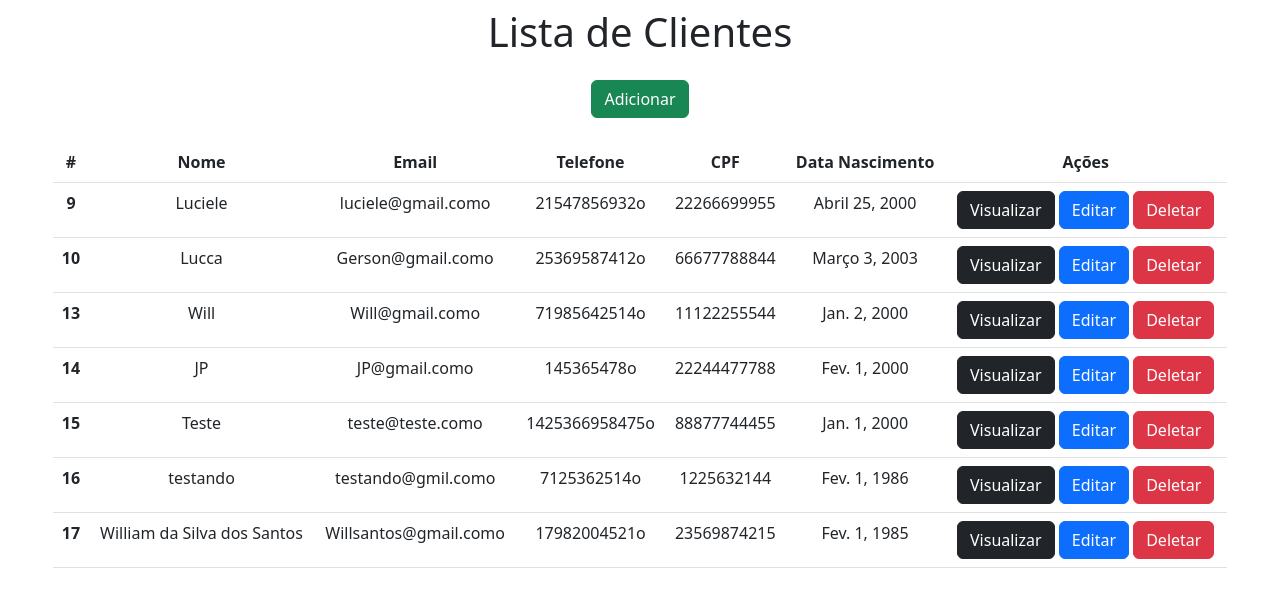
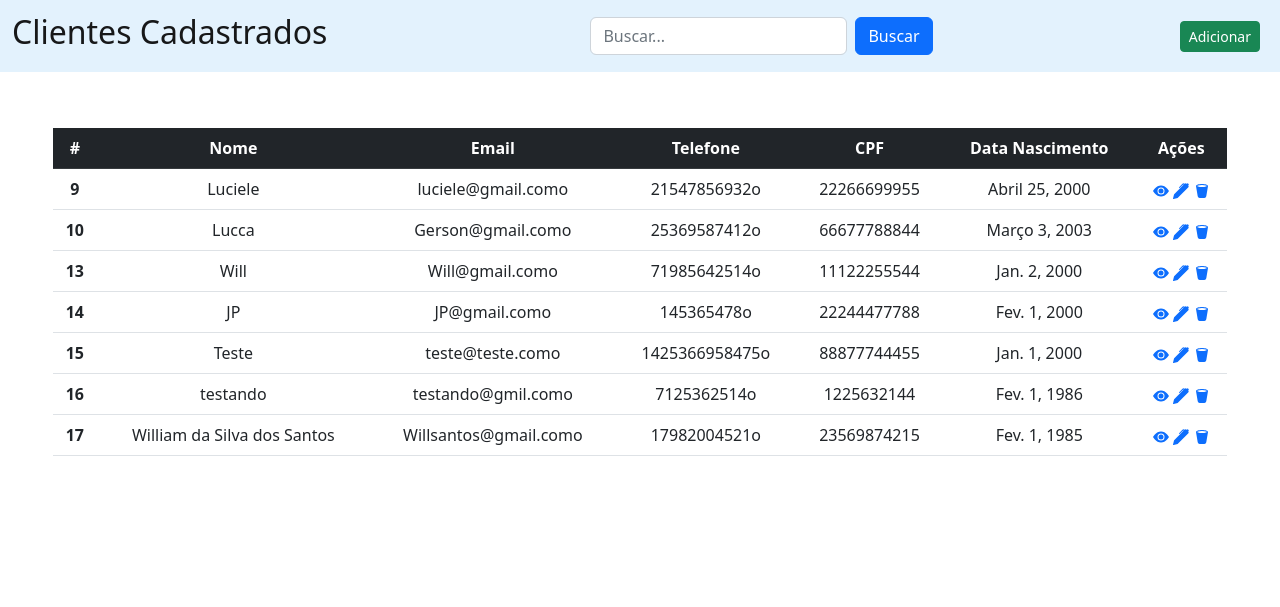
Before and after one commit to willsantos86/Crud_com_Python, a Django app: page / in a window 1280 px wide. Shown: the top 607 px of the page. Run offline with Django 3.2, Linux system fonts and the light colour scheme; data comes from the database, SQL or seed files in the repository; both versions use the stored data as it was after the commit.

Commit message:
Melhorando o visual dos templates.

```diff
--- a/app/templates/form.html
+++ b/app/templates/form.html
@@ -14,6 +14,7 @@
             <a href="/" class="btn btn-info">Voltar</a>
         </div>
         <div class="col-8 m-auto pt-4 pb-2 text-center">
+            <div id="result"></div>
             <form name="form" id="form" action="{% if db %}/update/{{ db.id }}/{% else %}/create/{% endif %}" method="post">
                 {% csrf_token %}
                 <!--{{ form.as_p }}-->
@@ -25,6 +26,8 @@
                 <input type="submit" class="btn btn-success" value="Salvar">
             </form>
         </div>
+        {% load static %}
+        <script src="{% static 'javascript.js' %}"></script>
     </body>
 
 </html>
--- a/app/templates/index.html
+++ b/app/templates/index.html
@@ -7,15 +7,43 @@
         <title>Cadastro de Clientes</title>
     </head>
     <body>
-        <div class="col-8 m-auto pt-2 pb-2 text-center">
+        <nav class="navbar" style="background-color: #e3f2fd">
+          <div class="container-fluid">
+            <a class="navbar-brand"><h2>Clientes Cadastrados</h2></a>
+            <form method="get" class="d-flex" role="search">
+                <input class="form-control me-2" type="text" id="search" name="search" placeholder="Buscar..." aria-label="Search">
+                <button class="btn btn-primary" type="submit">Buscar</button>
+            </form>
+            <div class="d-grid gap-2 d-md-flex justify-content-md-end">
+                <a href="/form/" class="btn btn-success me-md-2 btn-sm">Adicionar</a>
+            </div>
+          </div>
+        </nav>
+        <!--<div class="col-8 m-auto pt-2 pb-2 text-center">
             <h1>Lista de Clientes</h1>
+        </div>-->
+        <!--<div class="col-8 m-auto pt-2 pb-2 text-center">
+            <a href="/form/" class="btn btn-success">Adicionar</a>
+        </div>-->
+
+
+        <div class="col-6 m-auto pt-2 pb-2 text-center">
+            <!--<form method="get">
+                <input type="text" id="search" name="search" class="form-control" placeholder="Buscar...">
+            </form>-->
+
+            <!--<form method="get" class="d-flex" role="search">
+                <input class="form-control me-2" type="text" id="search" name="search" placeholder="Buscar..." aria-label="Search">
+                <button class="btn btn-outline-success" type="submit">Buscar</button>
+            </form>-->
+
         </div>
-        <div class="col-8 m-auto pt-2 pb-2 text-center">
-            <a href="" class="btn btn-success">Adicionar</a>
-        </div>
+
         <div class="col-11 m-auto pt-3 pb-2 text-center">
+
+            <br>
             <table class="table">
-              <thead class="thead-dark">
+             <thead class="table-dark">
                 <tr>
                   <th scope="col">#</th>
                   <th scope="col">Nome</th>
@@ -36,16 +64,40 @@
                       <td>{{ dbs.cpf }}</td>
                       <td>{{ dbs.data_nascimento }}</td>
                       <td>
-                      <a href="/view/{{dbs.id}}/" class="btn btn-dark">Visualizar</a>
-                      <a href="/edit/{{dbs.id}}/" class="btn btn-primary">Editar</a>
-                      <a href="" class="btn btn-danger">Deletar</a>
+                          <a href="/view/{{dbs.id}}/">
+                              <svg xmlns="http://www.w3.org/2000/svg" width="16" height="16" fill="currentColor" class="bi bi-eye-fill" viewBox="0 0 16 16">
+                                  <path d="M10.5 8a2.5 2.5 0 1 1-5 0 2.5 2.5 0 0 1 5 0z"/>
+                                  <path d="M0 8s3-5.5 8-5.5S16 8 16 8s-3 5.5-8 5.5S0 8 0 8zm8 3.5a3.5 3.5 0 1 0 0-7 3.5 3.5 0 0 0 0 7z"/>
+                              </svg></a>
+                          <a href="/edit/{{dbs.id}}/">
+                              <svg xmlns="http://www.w3.org/2000/svg" width="16" height="16" fill="currentColor" class="bi bi-pen-fill" viewBox="0 0 16 16">
+                                <path d="m13.498.795.149-.149a1.207 1.207 0 1 1 1.707 1.708l-.149.148a1.5 1.5 0 0 1-.059 2.059L4.854 14.854a.5.5 0 0 1-.233.131l-4 1a.5.5 0 0 1-.606-.606l1-4a.5.5 0 0 1 .131-.232l9.642-9.642a.5.5 0 0 0-.642.056L6.854 4.854a.5.5 0 1 1-.708-.708L9.44.854A1.5 1.5 0 0 1 11.5.796a1.5 1.5 0 0 1 1.998-.001z"/>
+                              </svg></a>
+                          <a href="/delete/{{dbs.id}}/" class=" btnDel">
+                              <svg xmlns="http://www.w3.org/2000/svg" width="16" height="16" fill="currentColor" class="bi bi-trash2-fill" viewBox="0 0 16 16">
+                                <path d="M2.037 3.225A.703.703 0 0 1 2 3c0-1.105 2.686-2 6-2s6 .895 6 2a.702.702 0 0 1-.037.225l-1.684 10.104A2 2 0 0 1 10.305 15H5.694a2 2 0 0 1-1.973-1.671L2.037 3.225zm9.89-.69C10.966 2.214 9.578 2 8 2c-1.58 0-2.968.215-3.926.534-.477.16-.795.327-.975.466.18.14.498.307.975.466C5.032 3.786 6.42 4 8 4s2.967-.215 3.926-.534c.477-.16.795-.327.975-.466-.18-.14-.498-.307-.975-.466z"/>
+                              </svg></a>
                       </td>
                   </tr>
               {% endfor %}
-
               </tbody>
             </table>
+        </div>
 
+       <!-- <div class="pagination">
+            {% if db.has_previous %}
+                <a href="?page={{db.previous_page_number}}"> < </a>
+            {% endif %}
+
+            {{ db.number }}
+
+            {% if db.has_next %}
+                <a href="?page={{db.next_page_number}}"> > </a>
+            {% endif %}
+        </div> -->
+
+        {% load static %}
+        <script src="{% static 'javascript.js' %}"></script>
     </body>
 
 </html>
--- a/app/views.py
+++ b/app/views.py
@@ -1,12 +1,23 @@
 from django.shortcuts import render, redirect
 from app.forms import DadosForm
 from app.models import Dados
+from django.core.paginator import Paginator
 
 
 # Create your views here.
 def index(request):
     data = {}
-    data['db'] = Dados.objects.all()
+    search = request.GET.get('search')
+    if search:
+        data['db'] = Dados.objects.filter(nome__icontains=search)
+    else:
+        data['db'] = Dados.objects.all()
+
+    #data['db'] = Dados.objects.all()
+    #all = Dados.objects.all()
+    #paginator = Paginator(all, 3)
+    #pages = request.GET.get('page')
+    #data['db'] = paginator.get_page(pages)
     return render(request, 'index.html', data)
 
 def form(request):
@@ -41,3 +52,8 @@ def update(request, pk):
     if form.is_valid():
         form.save()
         return redirect('index')
+
+def delete(request, pk):
+    db = Dados.objects.get(pk=pk)
+    db.delete()
+    return redirect('index')
--- a/project/settings.py
+++ b/project/settings.py
@@ -9,7 +9,7 @@ https://docs.djangoproject.com/en/3.2/topics/settings/
 For the full list of settings and their values, see
 https://docs.djangoproject.com/en/3.2/ref/settings/
 """
-
+import os
 from pathlib import Path
 
 # Build paths inside the project like this: BASE_DIR / 'subdir'.
@@ -119,6 +119,7 @@ USE_TZ = True
 # https://docs.djangoproject.com/en/3.2/howto/static-files/
 
 STATIC_URL = '/static/'
+STATIC_ROOT = os.path.join(BASE_DIR, 'static')
 
 # Default primary key field type
 # https://docs.djangoproject.com/en/3.2/ref/settings/#default-auto-field
--- a/project/urls.py
+++ b/project/urls.py
@@ -1,7 +1,7 @@
 
 from django.contrib import admin
 from django.urls import path
-from app.views import index, form, create, view, edit, update
+from app.views import index, form, create, view, edit, update, delete
 
 urlpatterns = [
     path('admin/', admin.site.urls),
@@ -11,5 +11,6 @@ urlpatterns = [
     path('view/<int:pk>/', view, name='view'),
     path('edit/<int:pk>/', edit, name='edit'),
     path('update/<int:pk>/', update, name='update'),
+    path('delete/<int:pk>/', delete, name='delete'),
 
 ]
```
Also changed, not shown: app/static/javascript.js (added, +42 -0 lines), db.sqlite3. Lines whose indentation alone changed are shown as unchanged.
